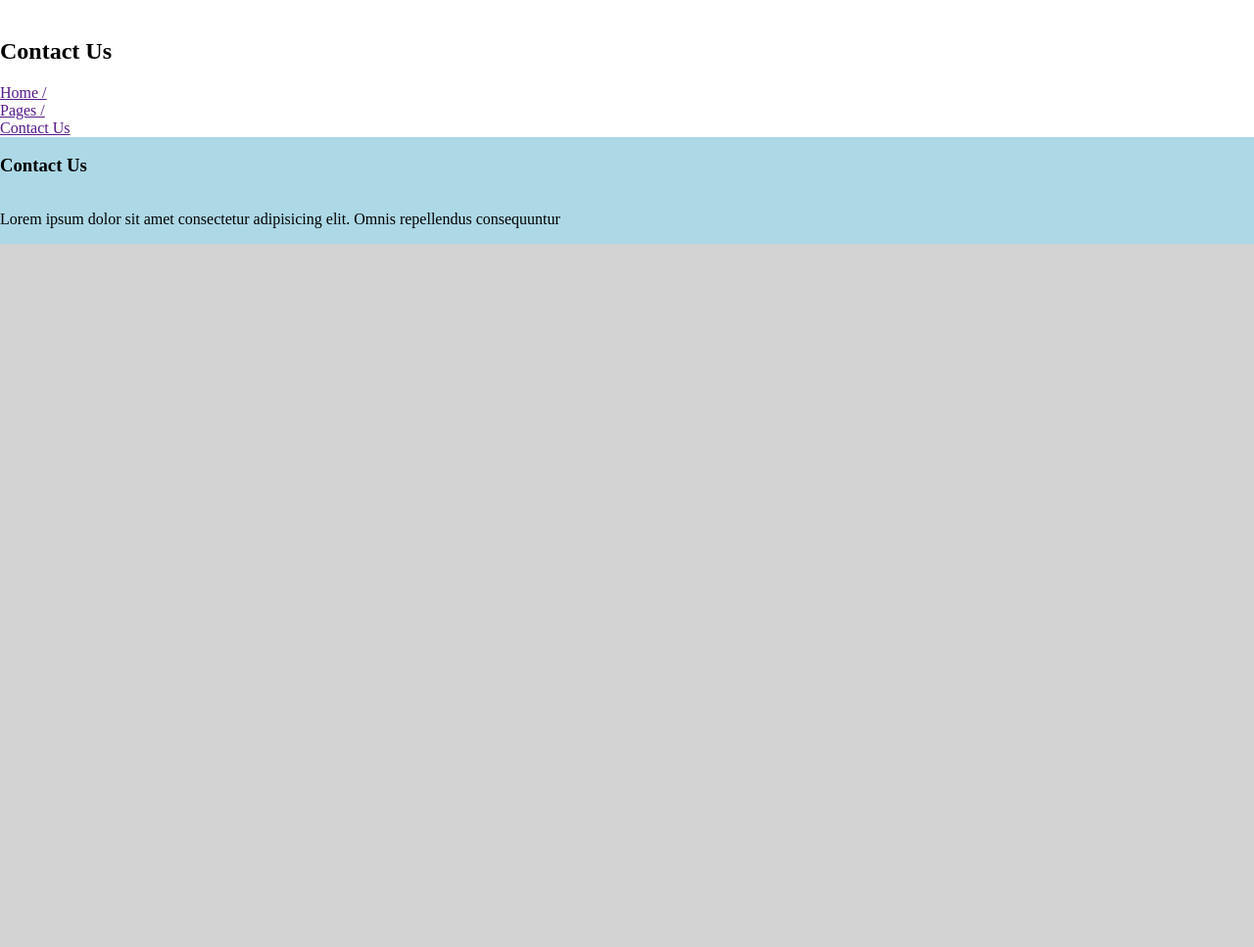
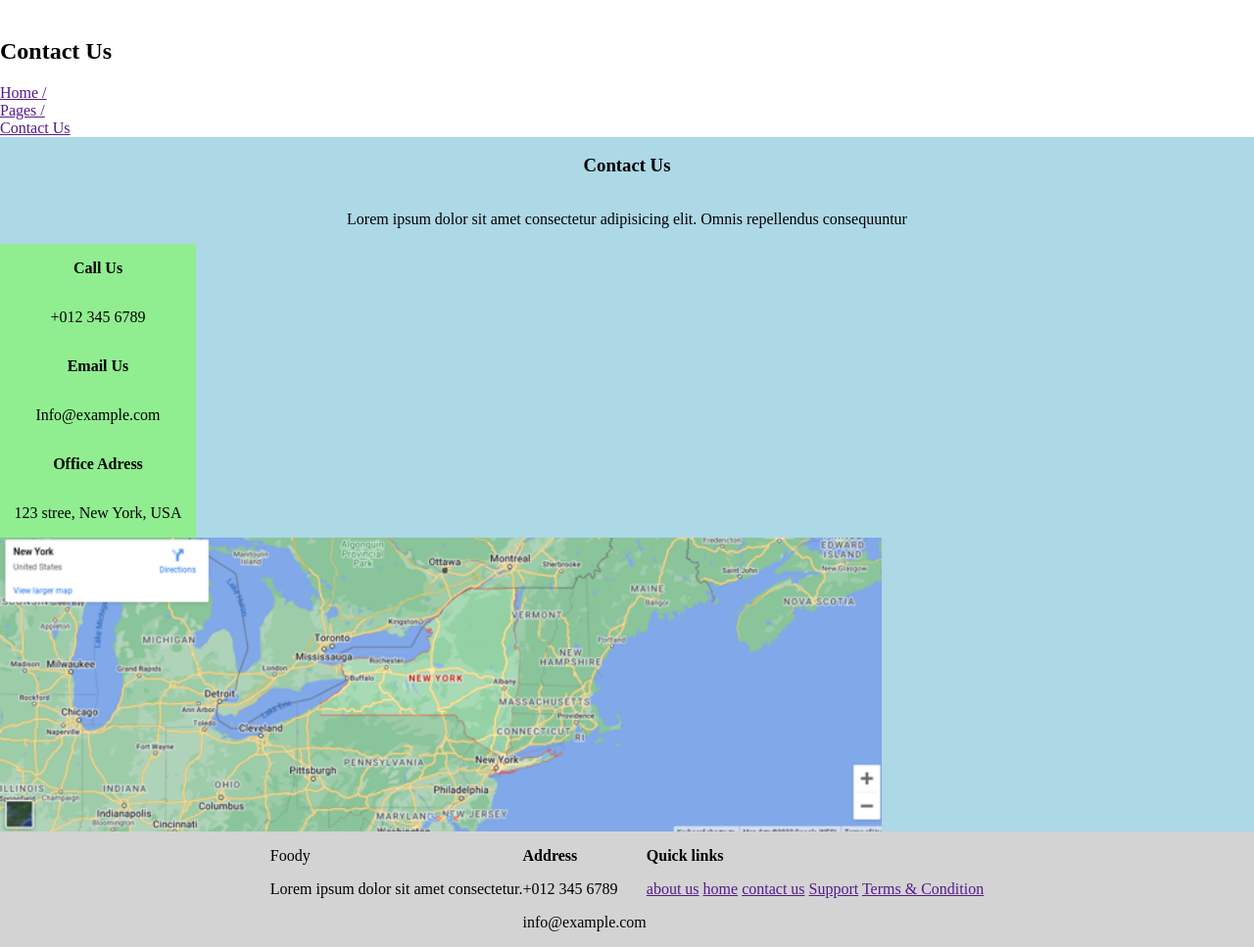
Before and after one commit to Fabrasss/landing-page-08, a plain HTML site: page index.html in a window 1280 px wide. Shown: the part 61-1028 px from the top of the page at 98% size. Before the commit the page ends 800 px from the top, so only its background shows below. Drawn offline with Linux system fonts and the light colour scheme.

Commit message:
Adicionei imagem

```diff
--- a/index.html
+++ b/index.html
@@ -1,5 +1,5 @@
 <!DOCTYPE html>
-<html lang="en">
+<html lang="pt-br">
 <head>
     <meta charset="UTF-8">
     <meta name="viewport" content="width=device-width, initial-scale=1.0">
@@ -32,14 +32,37 @@
         main{
             background-color: lightblue;
             display: flex;
+            justify-content: center;
+            flex-direction: column;
         }
         .contato-main {
             display: flex;
             justify-content: center;
             flex-direction: column;
+            align-items: center;
         }
+        .bloco {
+            background-color: lightgreen;
+            width: 200px;
+            height: 300px;
 
+            display: flex;
+            justify-content: space-around;
+            align-items: center;
+            flex-direction: column;
 
+}
+        footer > div{
+            display: flex;
+            justify-content: center;
+
+        }
+        img {
+            width: 900px;
+            display: flex;
+            justify-content: center;
+
+        }
 
     </style>
 </head>
@@ -55,8 +78,7 @@
         </nav>
 
     </div>
-    <div
-     class="contato-grande">
+    <div class="contato-grande">
         <h2>Contact Us</h2>
             <a href="">Home /</a>
             <a href="">Pages /</a>
@@ -70,7 +92,49 @@
             <p>Lorem ipsum dolor sit amet consectetur adipisicing elit. Omnis repellendus consequuntur </p>
         </section>
 
-        <section></section>
+        <section class="bloco">
+            <p><Strong>Call Us</Strong></p>
+            <p>+012 345 6789</p>
+
+            <p><strong>Email Us</strong></p>
+            <p>Info@example.com</p>
+
+            <p><strong>Office Adress</strong></p>
+            <p>123 stree, New York, USA</p>
+            <div class="bloco-2">
+                <!-- <p>Lorem ipsum dolor sit amet consectetur adipisicing elit. Nam rem ea, natus inventore fugit molestiae non doloremque ipsum iure officiis repellendus amet distinctio ex deleniti soluta laborum fugiat sunt quaerat!</p> -->
+
+            </div>
+        </section>
+
+        <img src="/img/Captura de tela 2024-06-26 092726.png" alt="">
+
+
+
     </main>
+    <footer>
+        <div>
+                <div>
+                    <p>Foody</p>
+                <p>Lorem ipsum dolor sit amet consectetur.</p>
+                </div>
+                <div>
+                <p><Strong>Address</Strong></p>
+                <p>+012 345 6789</p>
+                <p>info@example.com</p>
+                </div>
+                <div>
+            <p><strong>Quick links</strong></p>
+            <a href="">about us</a>
+            <a href="">home</a>
+            <a href="">contact us</a>
+            <a href="">Support</a>
+            <a href="">Terms & Condition</a>
+                </div>
+
+        </div>
+
+
+    </footer>
 </body>
 </html>
```
Also changed, not shown: img/Captura de tela 2024-06-26 092726.png (added).
